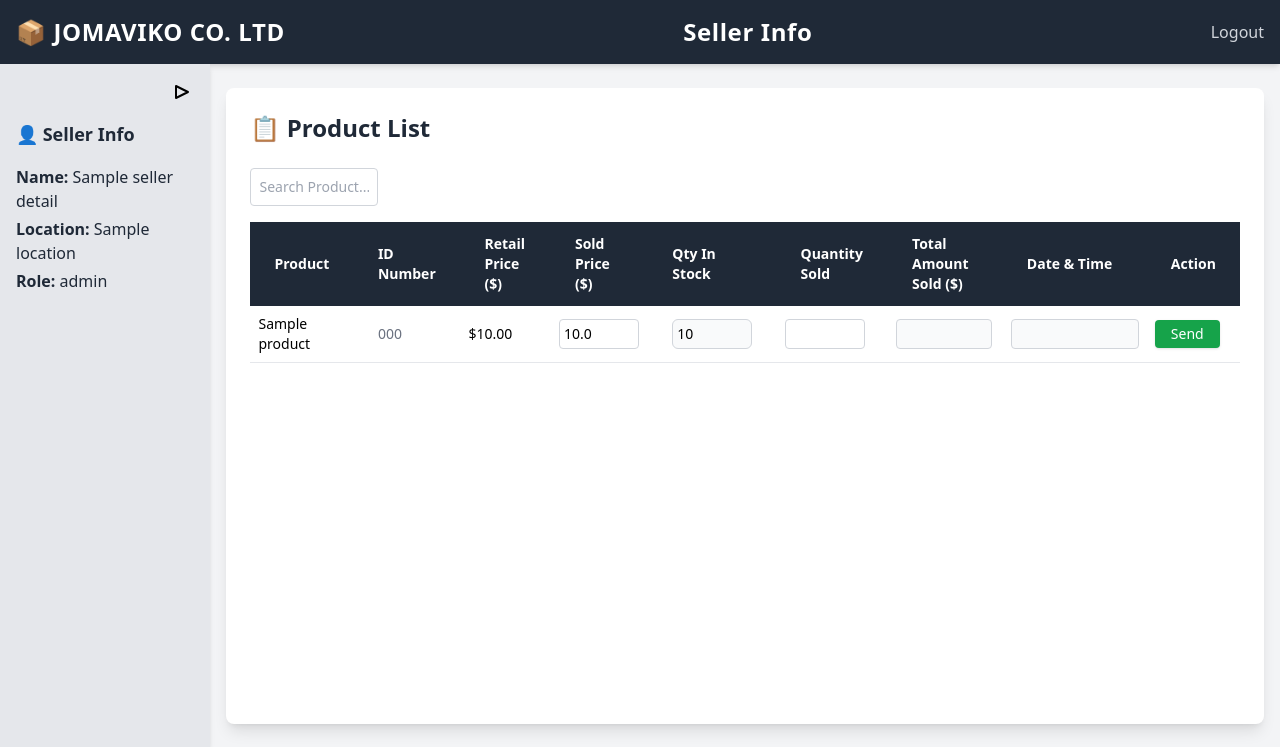
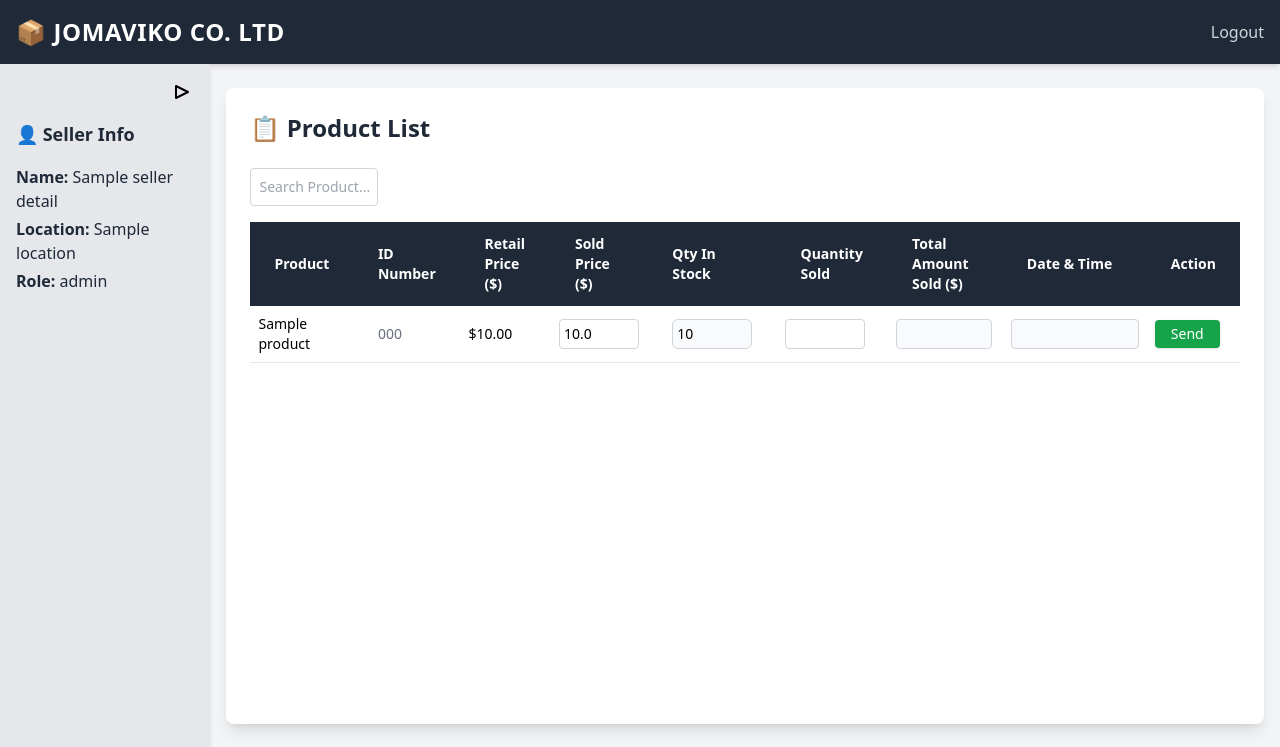
Before and after one commit to Martin4dbest/jomaviko, a Flask app: template templates/seller_dashboard.html in a window 1280 px wide. Shown: the top 747 px of the page. Run offline with Flask 3, Linux system fonts and the light colour scheme; tables that the repository leaves empty hold one stand-in row (values such as "Sample post"); the template is opened without the code that fills it: values that come from a table or form of the project are taken from there, most other values are stand-ins (such as "Sample title", 1, 10 or a date in 2020); some libraries are stand-ins or nearby versions.

Commit message:
updated code to fit devices

```diff
--- a/templates/seller_dashboard.html
+++ b/templates/seller_dashboard.html
@@ -16,7 +16,6 @@
   <header class="bg-gray-800 text-white shadow-md p-4">
     <div class="max-w-7xl mx-auto flex items-center justify-between">
       <h1 class="text-2xl font-bold tracking-wide">📦 JOMAVIKO CO. LTD</h1>
-      <h1 class="text-2xl font-bold tracking-wide">Seller Info</h1>
       <a href="{{ url_for('logout') }}" class="text-gray-300 hover:text-teal-400">Logout</a>
     </div>
   </header>
```
